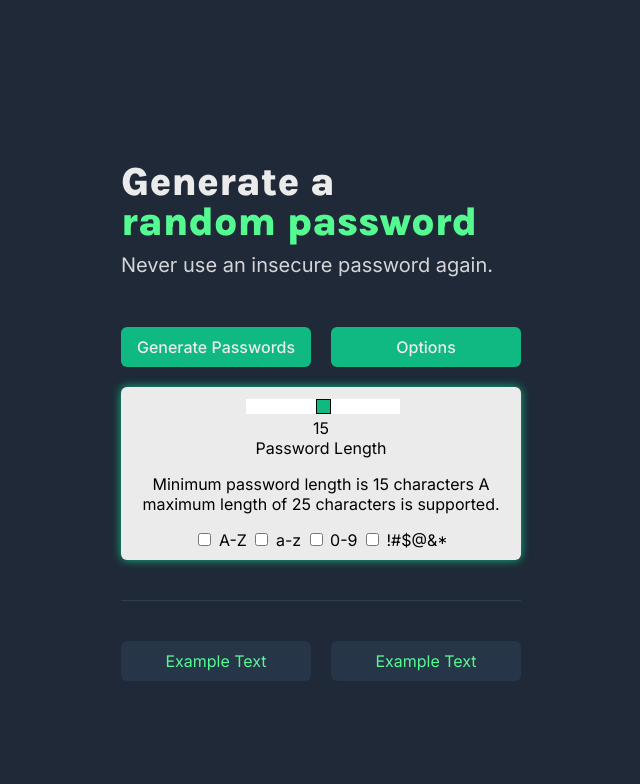
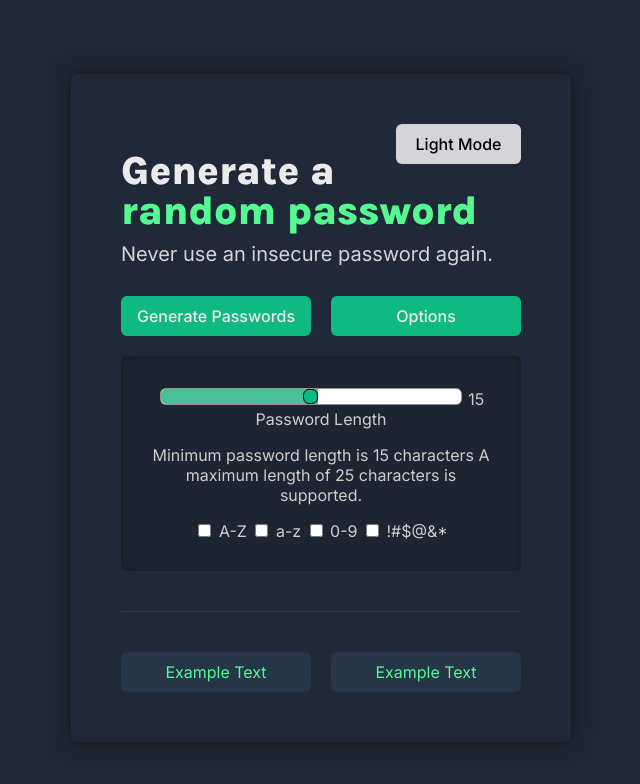
Before and after one commit to opullum/scrimba-password-generator, a plain HTML site: page index.html in a window 1280 px wide. Shown: the whole page, without its empty margins (319-959 px from the left). Drawn offline with Linux system fonts and the light colour scheme.

Commit message:
Changed options panel layout. Added placeholder for theme toggle.

```diff
--- a/index.html
+++ b/index.html
@@ -11,7 +11,7 @@
 </head>
 <body>
     <div class="window">
-        <div class="mode-toggle"></div>
+        <button class="mode-toggle">Light Mode</button>
 
         <div class="header">
         <h1 class="header-text">Generate a <span class="green-highlight">random password</span></h1>
--- a/style.css
+++ b/style.css
@@ -1,6 +1,6 @@
 :root {
     --white: #ebebeb;
-    --generate-background: #10B981;
+    --generate-background: #10b981;
 
     --slider-background: #ffffff;
 
@@ -28,8 +28,9 @@ body {
 input[type="range"] {
     -webkit-appearance: none;
     appearance: none;
-
-    width: 100%;
+    border: 1px solid rgba(0, 0, 0, 0.418);
+    border-radius: 6px;
+    width: 300px;
     cursor: pointer;
     outline: none;
     overflow: hidden;
@@ -48,30 +49,63 @@ input[type="range"]::-moz-range-track{
 input[type="range"]::-webkit-slider-thumb {
     appearance: none;
     -webkit-appearance: none;
-
     height: 15px;
     width: 15px;
     border: 1px solid black;
-    background-color: var(--generate-background)
-
-
+    background-color: var(--generate-background);
+    box-shadow: -400px 0 0 400px rgb(73, 192, 152);
+    border-radius: 6px;
 }
 
 input[type="range"]::-moz-range-thumb {
-
+    appearance: none;
+    -webkit-appearance: none;
+    height: 15px;
+    width: 15px;
+    border: 1px solid black;
+    background-color: var(--generate-background);
+    box-shadow: -400px 0 0 400px rgba(73, 192, 152, 0.863);
+    border-radius: 2px;
 }
-
-
-
 
 
 /* Class Selectors */
 
 .window {
     display: block;
+    position: relative;
     margin: 0 auto;
     max-width: 400px;
     min-width: 400px;
+    padding: 50px;
+    border-radius: 6px;
+    box-shadow: 0 0 20px rgb(21, 21, 21);
+}
+
+.mode-toggle {
+    font-family: "Inter", sans-serif;
+    font-optical-sizing: auto;
+    font-weight: 500;
+    font-style: normal;
+    font-size: 1rem;
+
+    position: absolute;
+    background: var(--dm-text-color);
+    border: none;
+    border-radius: 6px;
+
+    right: 50px;
+    top: 50px;
+
+    height: 40px;
+    width: 125px;
+}
+
+.toggle-icon {
+    background-image: url("icons/light-bulb-dark.png");
+    background-size: 50px 50px;
+    width: 50px;
+    height: 50px;
 }
 
 .header-text {
@@ -96,7 +130,7 @@ input[type="range"]::-moz-range-thumb {
     font-style: normal;
     font-size: 1.25rem;
 
-    margin-bottom: 50px;
+    margin-bottom: 30px;
     color: var(--dm-subtext-color);
 }
 
@@ -171,12 +205,19 @@ input[type="range"]::-moz-range-thumb {
     align-items: center;
     text-align: center;
 
-    background-color: var(--white);
-    box-shadow: 0 0 10px var(--generate-background);
+    /* #1F2937 */
+    color: rgb(207, 206, 206);
+    background-color: #1c2531;
+    /* box-shadow: 0 0 10px var(--generate-background); */
+    box-shadow: inset 0 0 10px rgb(28, 28, 28);
     border-radius: 6px;
 
-    padding: 10px;
+    padding: 30px;
     margin-top: 20px;
+}
+
+.options-panel-btns {
+    /* display: grid; */
 }
 
 
```
Also changed, not shown: icons/light-bulb-dark.png (added), icons/light-bulb-light.png (added).
